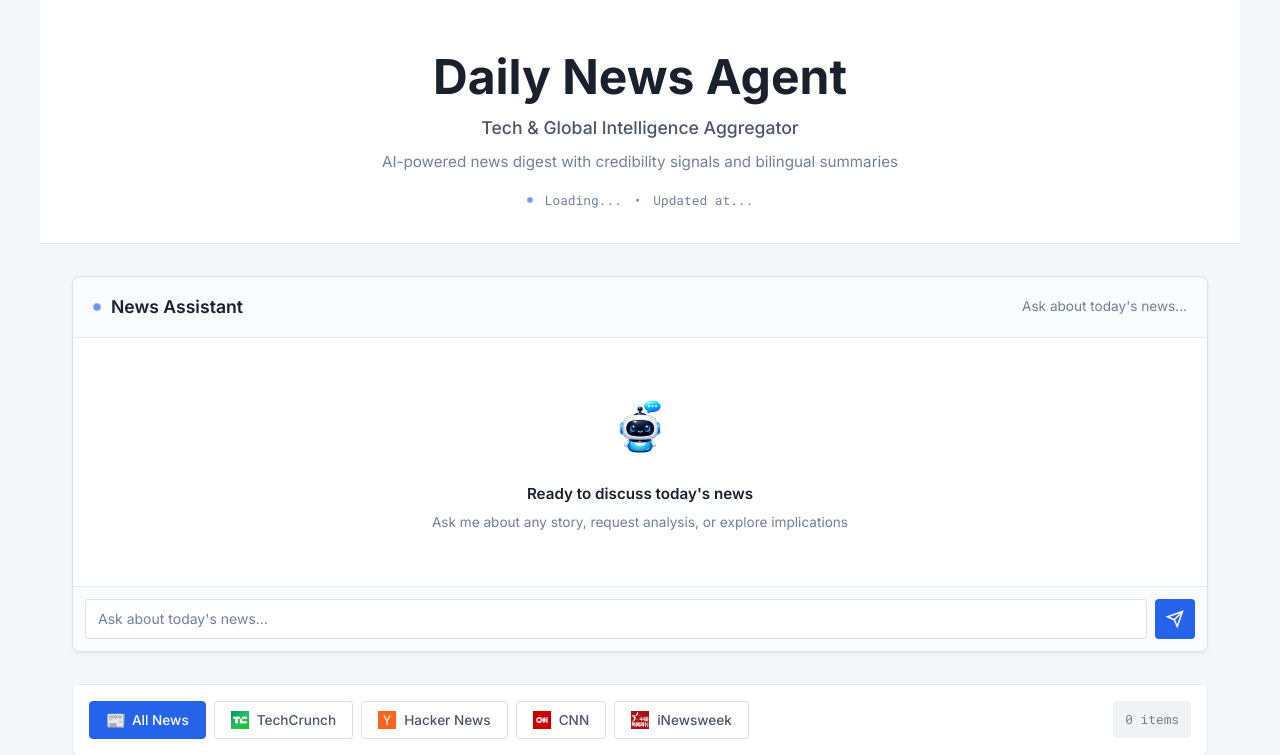
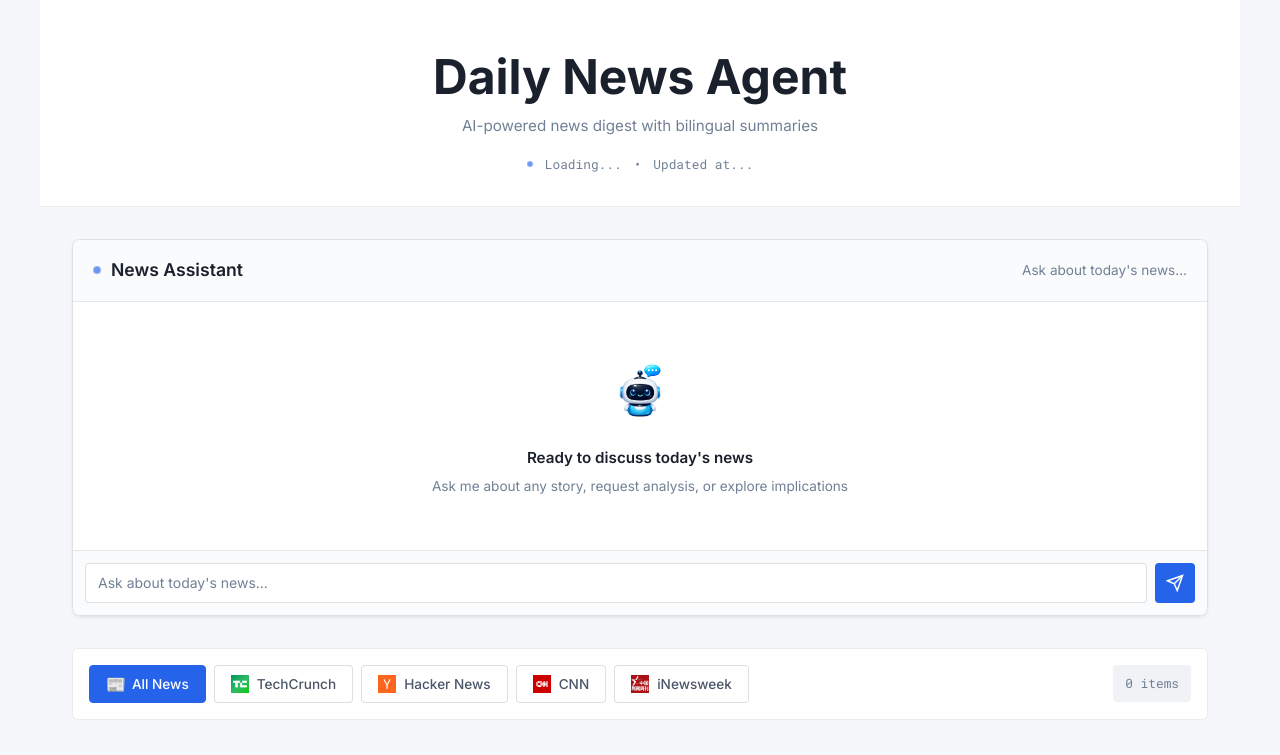
Before and after one commit to YuHuang0525/daily-news-agent, a Flask app: page / in a window 1280 px wide. Shown: the top 755 px of the page. Run offline with Flask 3, Linux system fonts and the light colour scheme; data that the repository does not hold is empty.

Commit message:
enhance: header text update

```diff
--- a/templates/index.html
+++ b/templates/index.html
@@ -20,9 +20,8 @@
     <header class="hero">
       <div class="hero-content">
         <h1>Daily News Agent</h1>
-        <p class="subhead">Tech & Global Intelligence Aggregator</p>
         <p class="description">
-          AI-powered news digest with credibility signals and bilingual summaries
+          AI-powered news digest with bilingual summaries
         </p>
         <div class="meta">
           <span class="pulse"></span>
```
